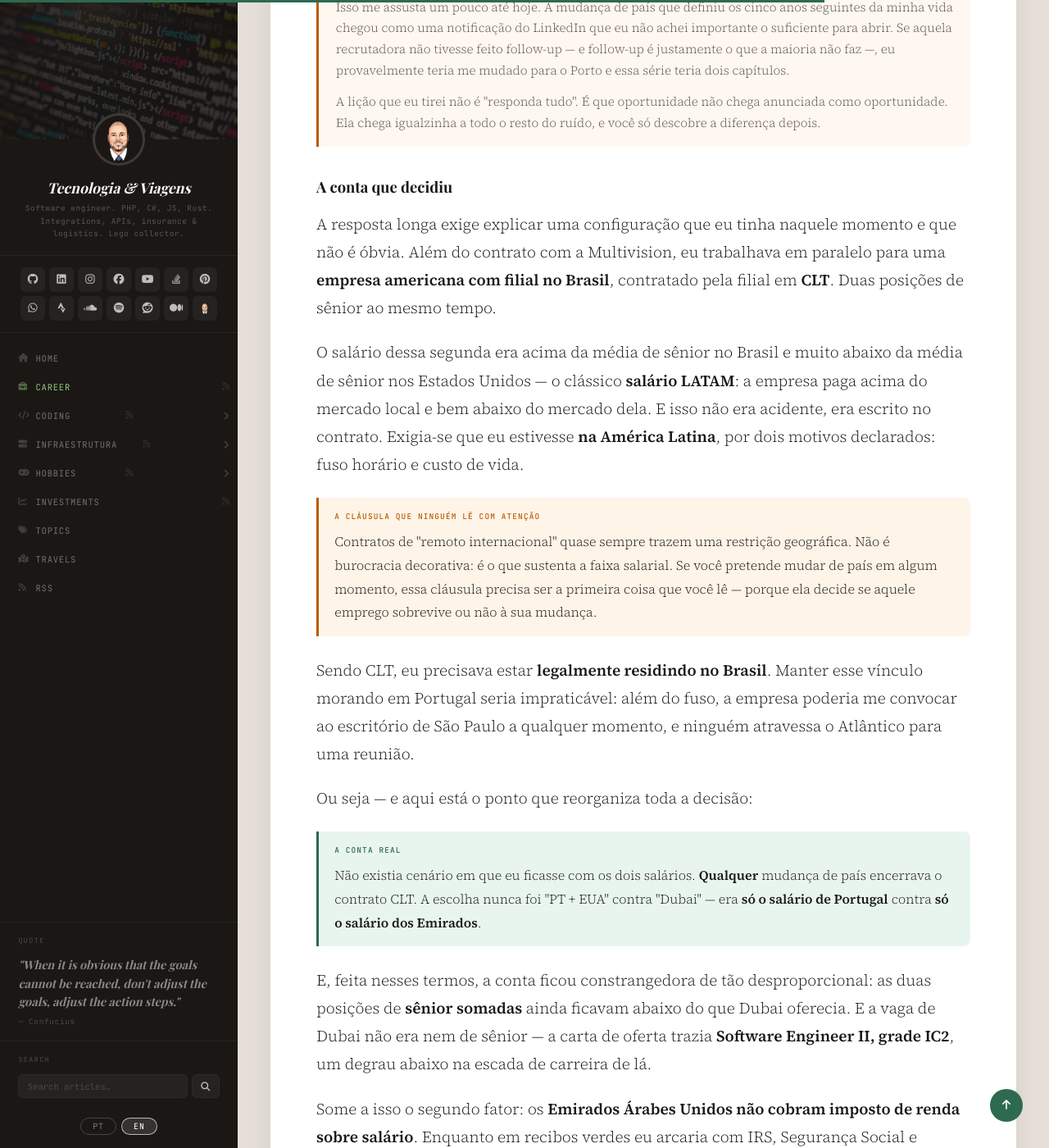
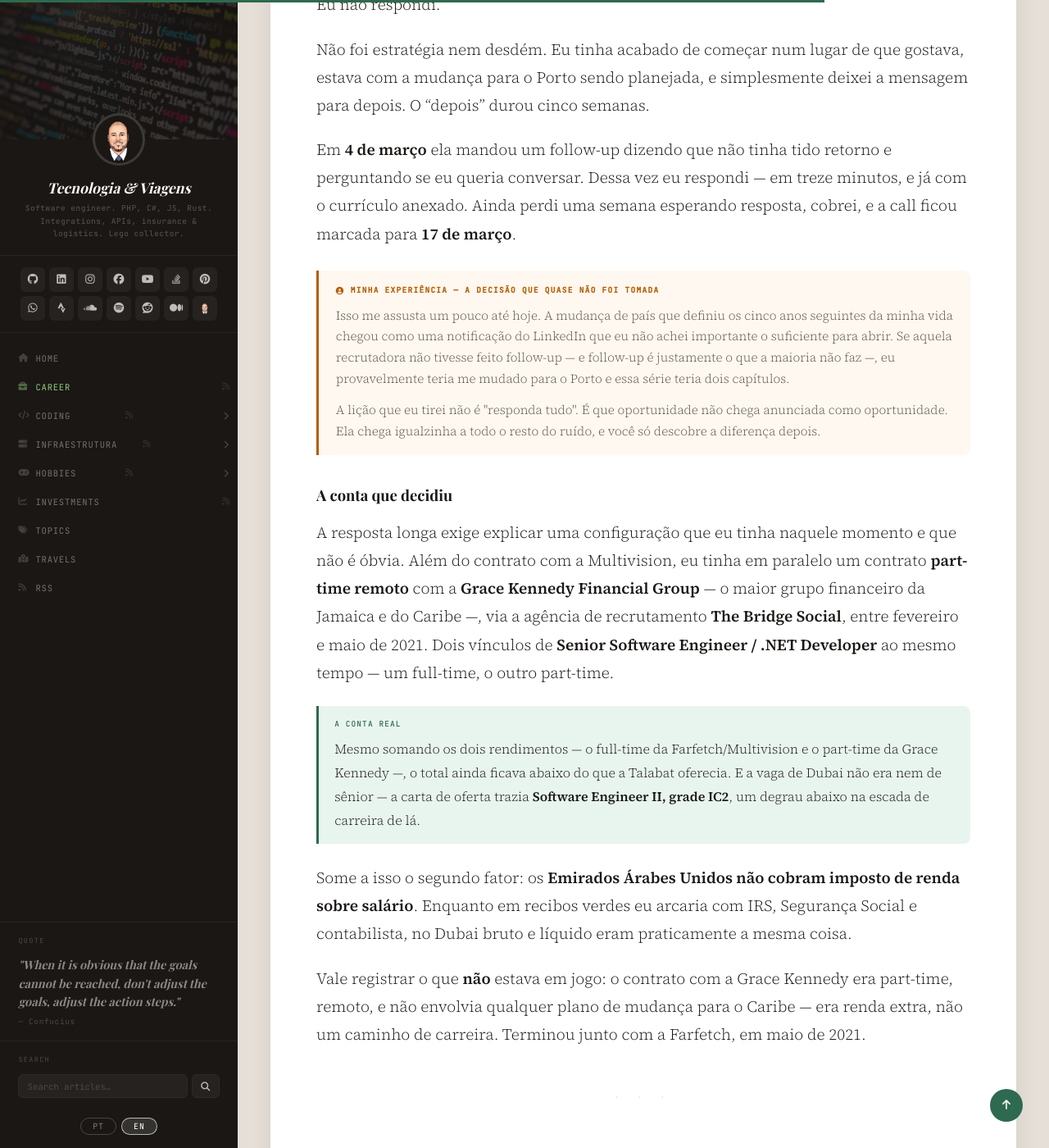
Before and after one commit to guibranco/blog, a Jekyll site: the page built from _posts/2026-08-05-trabalhando-pelo-mundo-porto-farfetch.md, in a window 1280 px wide and 1400 px high, scrolled down 16126 px. Shown: the whole window at 82% size. Built offline with Jekyll 4.4.1, drawn with Linux system fonts in a browser that asks for light colours; some web fonts are replaced; comment, search, counter and statistics services are not loaded; some of the changed text lies outside the part shown.

Commit message:
docs: update post details for career path clarity
Refactor sections to provide clarity on previous roles and transitions
before joining Farfetch. Streamlined narrative on the transition from
Banco BS2's special projects team to Farfetch, highlighting key
responsibilities and technological scope in C# .NET Core and banking
solutions. Clarified overlapping roles during the Farfetch tenure,
especially the concurrent part-time position at Grace Kennedy Financial
Group via The Bridge Social. Removed outdated and optional TODO
directives, ensuring cohesive storytelling that aligns with the series'
timeline from Porto to Dubai. Expanded explanation of logistical and
financial rationales behind the eventual non-move to Portugal, setting
the stage for the subsequent career shift to Dubai.

```diff
--- a/_posts/2026-08-05-trabalhando-pelo-mundo-porto-farfetch.md
+++ b/_posts/2026-08-05-trabalhando-pelo-mundo-porto-farfetch.md
@@ -36,11 +36,9 @@
   <div class="section-title-wrap"><h2>De onde eu vinha</h2></div>
 </div>
 
-<!-- TODO opcional: se quiser, dá para detalhar mais o escopo do time de projetos especiais. -->
+Antes do Porto eu estava no **Banco BS2**, contratado via **K2 Partnering** — ou seja, o modelo consultoria não era novidade para mim. Entrei em julho de 2019, na tribo de **B2B**, na squad de **API Banking**: desenvolvimento do produto de *banking as a service* do banco (devs.bs2.com), incluindo o projeto de open banking, com APIs e serviços em C# .NET Core, Dapper, Entity Framework e DDD, sistemas distribuídos em RabbitMQ, deploy em Docker, e cerimônias ágeis sobre Team Foundation Server.
 
-Antes do Porto eu estava no **Banco BS2**, contratado via **K2 Partnering** — ou seja, o modelo consultoria não era novidade para mim. Entrei em julho de 2019, na BU PJ, em São Paulo, e fiquei ali até pouco antes da pandemia estourar.
-
-Em abril de 2020 mudei para o **time de projetos especiais**, sediado em Belo Horizonte. Cheguei a me mudar de fato — e voltei uma semana depois, quando a quarentena fechou tudo. O time inteiro foi para o remoto e, desse jeito, meio no improviso, nós implementamos o **SPI/PIX**. Foi um período corrido: o Banco Central com prazo fechado, o país inteiro esperando, e um time distribuído construindo integração de pagamento instantâneo de dentro de casa.
+Em março de 2020 passei para o **time de projetos especiais**, sediado em Belo Horizonte, já dentro da divisão de serviços financeiros do banco. Cheguei a me mudar de fato — e voltei uma semana depois, quando a quarentena fechou tudo. O time inteiro foi para o remoto e, desse jeito, meio no improviso, nós implementamos o **SPI/PIX**, o sistema de pagamentos instantâneos do Banco Central. O escopo incluía mensageria **ISO 20022** — ADMI (administração), CAMT (gestão de caixa), PACS (compensação e liquidação de pagamentos) e REDA (dados de referência) —, a arquitetura das soluções de **PIX Direto e PIX Indireto** dentro do BS2, e o sistema de contabilização dos parceiros de PIX Indireto, além de suporte direto a clientes internos no processo de integração. A stack seguia em C# .NET Core, Dapper, Entity Framework e DDD, com sistemas distribuídos em RabbitMQ, deploy em Docker e as mesmas cerimônias de Scrum/Kanban — agora sobre **Azure DevOps**. Foi um período corrido: o Banco Central com prazo fechado, o país inteiro esperando, e um time distribuído construindo integração de pagamento instantâneo de dentro de casa.
 
 <div class="personal-story">
   <div class="personal-story-label">
@@ -78,13 +76,6 @@
 </div>
 
 O valor combinado ficou em **180 € por dia + IVA**, em recibos verdes, considerando 21 dias úteis por mês.
-
-<!-- TODO: inserir screenshot da conversa do LinkedIn com a recrutadora.
-     Usar o padrão de <img> do blog:
-<img src="{{ site.baseurl }}/assets/img/posts/porto-linkedin-recrutadora.png"
-     alt="Conversa no LinkedIn com a recrutadora da Multivision"
-     style="width:100%;max-width:860px;display:block;margin:1.75rem auto;border-radius:8px;border:1px solid var(--border);box-shadow:0 4px 20px rgba(26,23,20,.08);">
--->
 
 ### As etapas
 
@@ -210,12 +201,6 @@
     <tr><td>Valor base com IVA (23%)</td><td>4.305,00 €</td></tr>
   </tbody>
 </table>
-
-<!-- TODO: inserir screenshot de um dos recibos verdes emitidos.
-<img src="{{ site.baseurl }}/assets/img/posts/porto-recibo-verde.png"
-     alt="Exemplo de recibo verde emitido"
-     style="width:100%;max-width:860px;display:block;margin:1.75rem auto;border-radius:8px;border:1px solid var(--border);box-shadow:0 4px 20px rgba(26,23,20,.08);">
--->
 
 ### Quanto custaria morar no Porto
 
@@ -461,29 +446,16 @@
 
 ### A conta que decidiu
 
-A resposta longa exige explicar uma configuração que eu tinha naquele momento e que não é óbvia. Além do contrato com a Multivision, eu trabalhava em paralelo para uma **empresa americana com filial no Brasil**, contratado pela filial em **CLT**. Duas posições de sênior ao mesmo tempo.
-
-O salário dessa segunda era acima da média de sênior no Brasil e muito abaixo da média de sênior nos Estados Unidos — o clássico **salário LATAM**: a empresa paga acima do mercado local e bem abaixo do mercado dela. E isso não era acidente, era escrito no contrato. Exigia-se que eu estivesse **na América Latina**, por dois motivos declarados: fuso horário e custo de vida.
-
-<div class="callout callout-warn">
-  <div class="callout-label">A cláusula que ninguém lê com atenção</div>
-  Contratos de "remoto internacional" quase sempre trazem uma restrição geográfica. Não é burocracia decorativa: é o que sustenta a faixa salarial. Se você pretende mudar de país em algum momento, essa cláusula precisa ser a primeira coisa que você lê — porque ela decide se aquele emprego sobrevive ou não à sua mudança.
-</div>
-
-Sendo CLT, eu precisava estar **legalmente residindo no Brasil**. Manter esse vínculo morando em Portugal seria impraticável: além do fuso, a empresa poderia me convocar ao escritório de São Paulo a qualquer momento, e ninguém atravessa o Atlântico para uma reunião.
-
-Ou seja — e aqui está o ponto que reorganiza toda a decisão:
+A resposta longa exige explicar uma configuração que eu tinha naquele momento e que não é óbvia. Além do contrato com a Multivision, eu tinha em paralelo um contrato **part-time remoto** com a **Grace Kennedy Financial Group** — o maior grupo financeiro da Jamaica e do Caribe —, via a agência de recrutamento **The Bridge Social**, entre fevereiro e maio de 2021. Dois vínculos de **Senior Software Engineer / .NET Developer** ao mesmo tempo — um full-time, o outro part-time.
 
 <div class="callout callout-tip">
   <div class="callout-label">A conta real</div>
-  Não existia cenário em que eu ficasse com os dois salários. <strong>Qualquer</strong> mudança de país encerrava o contrato CLT. A escolha nunca foi "PT + EUA" contra "Dubai" — era <strong>só o salário de Portugal</strong> contra <strong>só o salário dos Emirados</strong>.
+  Mesmo somando os dois rendimentos — o full-time da Farfetch/Multivision e o part-time da Grace Kennedy —, o total ainda ficava abaixo do que a Talabat oferecia. E a vaga de Dubai não era nem de sênior — a carta de oferta trazia <strong>Software Engineer II, grade IC2</strong>, um degrau abaixo na escada de carreira de lá.
 </div>
-
-E, feita nesses termos, a conta ficou constrangedora de tão desproporcional: as duas posições de **sênior somadas** ainda ficavam abaixo do que Dubai oferecia. E a vaga de Dubai não era nem de sênior — a carta de oferta trazia **Software Engineer II, grade IC2**, um degrau abaixo na escada de carreira de lá.
 
 Some a isso o segundo fator: os **Emirados Árabes Unidos não cobram imposto de renda sobre salário**. Enquanto em recibos verdes eu arcaria com IRS, Segurança Social e contabilista, no Dubai bruto e líquido eram praticamente a mesma coisa.
 
-Vale registrar o que **não** estava em jogo: aquele contrato americano não previa mudança para os Estados Unidos nem patrocínio de visto. Não era um caminho para lugar nenhum — era um emprego remoto com teto geográfico embutido.
+Vale registrar o que **não** estava em jogo: o contrato com a Grace Kennedy era part-time, remoto, e não envolvia qualquer plano de mudança para o Caribe — era renda extra, não um caminho de carreira. Terminou junto com a Farfetch, em maio de 2021.
 
 <div class="divider">· · ·</div>
 
@@ -495,7 +467,7 @@
 
 **A mudança que nunca aconteceu foi exatamente o que permitiu a mudança que aconteceu.** É irônico, mas é assim que funciona: o custo de mudar de rumo cresce muito rápido depois que você assina o contrato de aluguel.
 
-Quando a viagem para Dubai finalmente se concretizou, eu encerrei os dois vínculos — o de recibos verdes com a Multivision e o CLT com a filial brasileira, onde fiquei de quatro a cinco meses.
+Quando a viagem para Dubai finalmente se concretizou, eu encerrei os dois vínculos — o de recibos verdes com a Multivision e o part-time remoto com a Grace Kennedy, onde fiquei quatro meses.
 
 <div class="personal-story">
   <div class="personal-story-label">
@@ -527,13 +499,14 @@
     <tr><td>Dezembro de 2020</td><td>NIF, contabilista e planejamento da mudança para o Porto</td></tr>
     <tr><td>12/01/2021</td><td>A recrutadora que conduziu meu processo deixa a Multivision</td></tr>
     <tr><td>26/01/2021</td><td>Primeira mensagem da Talabat no LinkedIn — que eu não respondi</td></tr>
-    <tr><td><!-- TODO: mês --> 2021</td><td>Início do contrato CLT paralelo — filial brasileira de empresa americana</td></tr>
+    <tr><td>Fevereiro de 2021</td><td>Início do contrato part-time remoto com a Grace Kennedy Financial Group (Jamaica), via The Bridge Social — em paralelo com a Farfetch</td></tr>
     <tr><td>04/03/2021</td><td>Follow-up da recrutadora de Dubai — dessa vez eu respondo</td></tr>
     <tr><td>17/03/2021</td><td>Primeira call com a Talabat</td></tr>
     <tr><td>21/04/2021</td><td>Carta de oferta da Talabat — válida por três dias úteis</td></tr>
     <tr><td>Abril–Maio de 2021</td><td>Comunicação de saída dos dois vínculos, já com o contrato assinado</td></tr>
-    <tr><td>Maio de 2021</td><td>Fim da passagem pela Farfetch — sem nunca ter me mudado para Portugal</td></tr>
+    <tr><td>Maio de 2021</td><td>Fim da passagem pela Farfetch e do contrato com a Grace Kennedy — sem nunca ter me mudado para Portugal</td></tr>
     <tr><td>30/05/2021</td><td>Primeiro dia na Talabat — ainda remoto, do Brasil</td></tr>
+    <tr><td>14/06/2021</td><td>Início de um novo contrato CLT paralelo (filial brasileira de empresa americana) — já durante os primeiros meses remotos na Talabat, sem relação com a decisão do Porto</td></tr>
   </tbody>
 </table>
 
```
Also changed, not shown: other parts of _posts/2026-08-05-trabalhando-pelo-mundo-porto-farfetch.md (+2 -2 lines).
